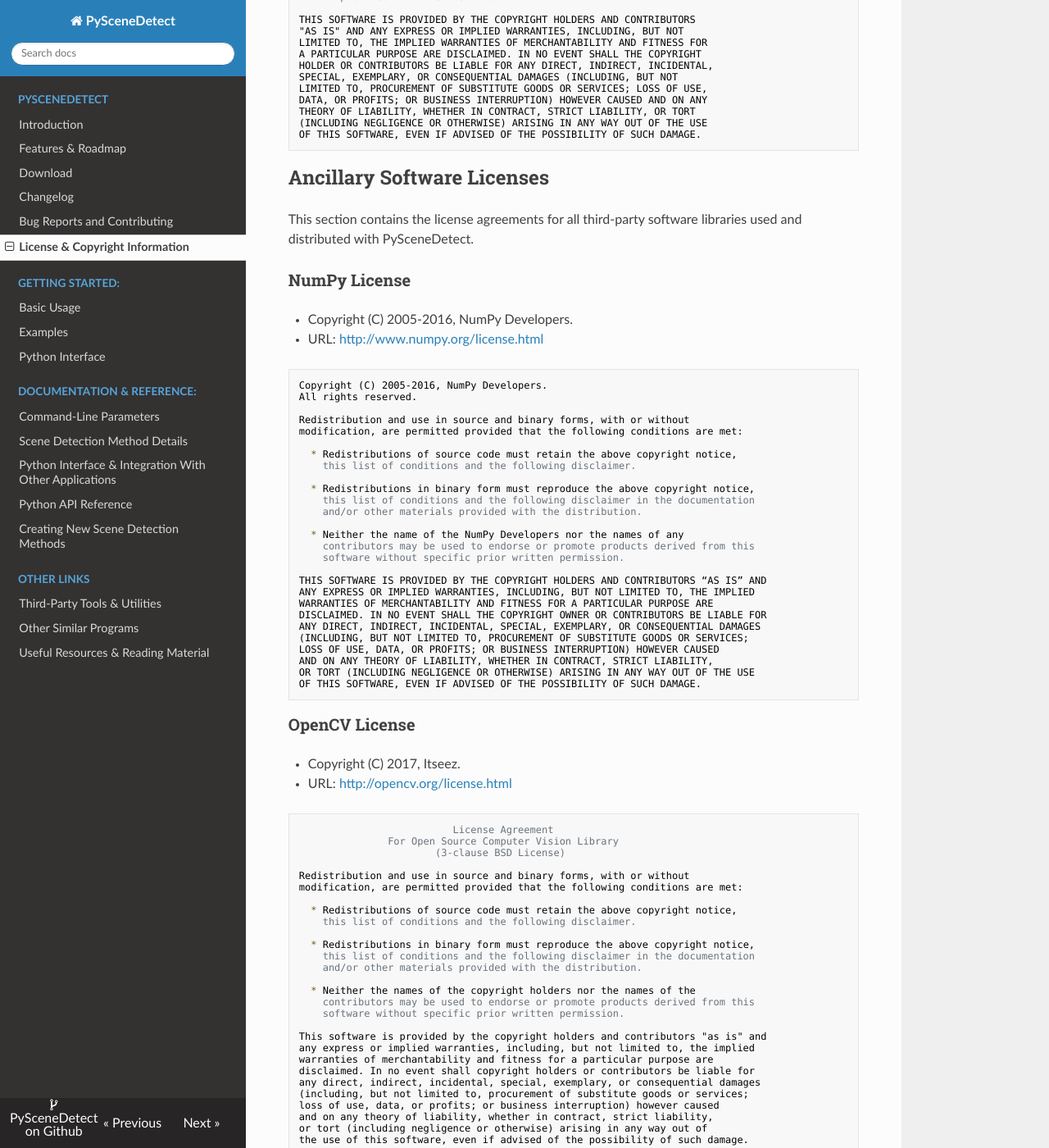
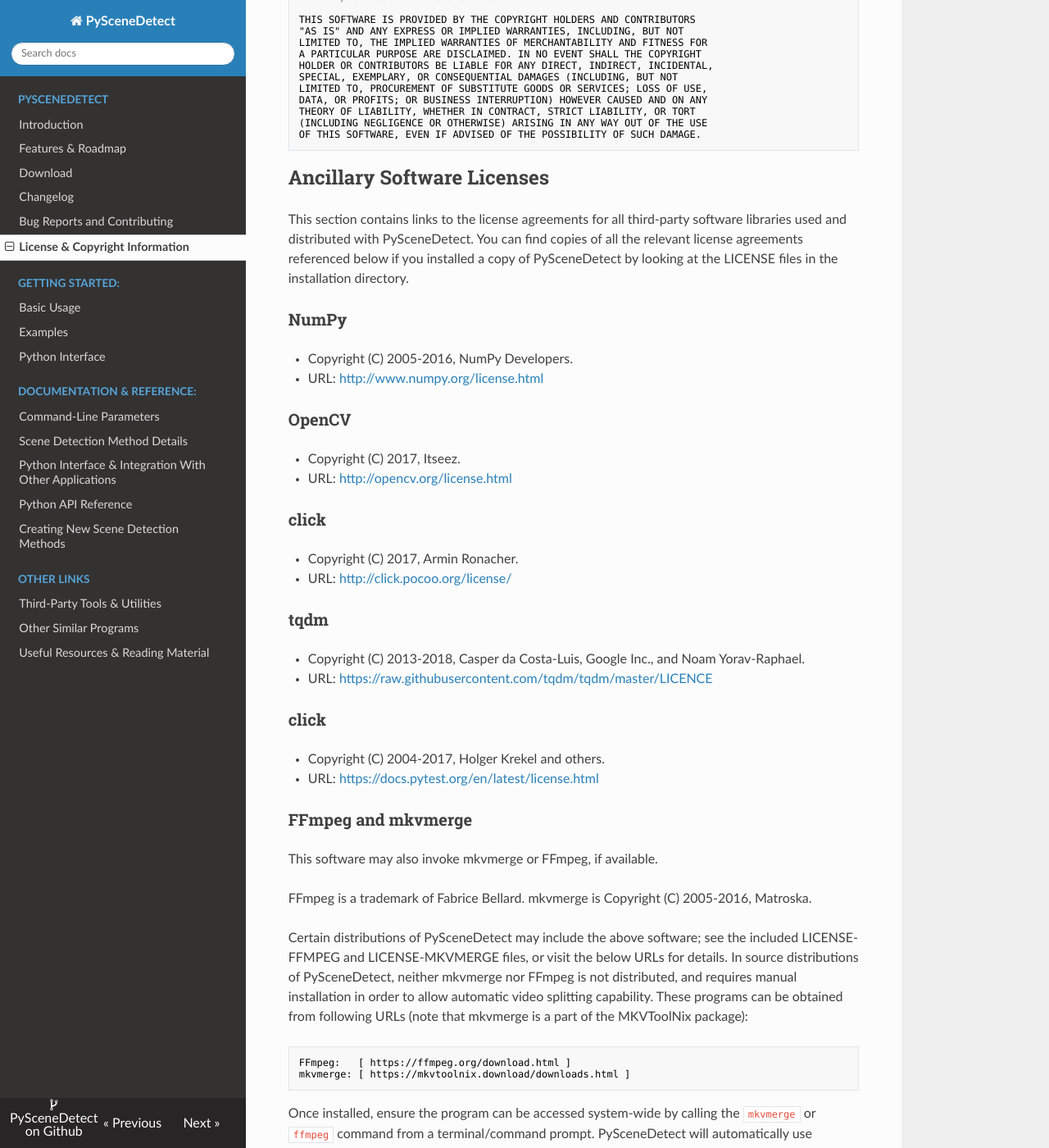
Before and after one commit to vovamushak/PySceneDetect, an MkDocs documentation site: the page built from docs/copyright.md, in a window 1280 px wide and 1400 px high, scrolled down 417 px. Shown: the whole window at 82% size. Built offline with MkDocs 1.6.1, drawn with Linux system fonts in a browser that asks for light colours; nearby versions of some CDN libraries; old or Windows-style settings are respelled for this version of MkDocs; some of the changed text lies outside the part shown.

Commit message:
Modify SceneDetect base class is_processing_required method to always return True if no metric keys have been assigned/used, preventing a possibly erronous call to the StatsManager's metrics_exist method with an empty list of frame metric keys.  Update LICENSE and documentation copyright page.

````diff
--- a/docs/copyright.md
+++ b/docs/copyright.md
@@ -6,7 +6,7 @@
                 PySceneDetect License (BSD 2-Clause)
           < http://www.bcastell.com/projects/pyscenedetect >
 
-Copyright (C) 2012-2017, Brandon Castellano.
+Copyright (C) 2012-2018, Brandon Castellano.
 All rights reserved.
 
 Redistribution and use in source and binary forms, with or without
@@ -34,78 +34,69 @@ THEORY OF LIABILITY, WHETHER IN CONTRACT, STRICT LIABILITY, OR TORT
 OF THIS SOFTWARE, EVEN IF ADVISED OF THE POSSIBILITY OF SUCH DAMAGE.
 ```
 
+
 ## Ancillary Software Licenses
 
-This section contains the license agreements for all third-party software libraries used and distributed with PySceneDetect.
+This section contains links to the license agreements for all third-party software libraries used and distributed with PySceneDetect.  You can find copies of all the relevant license agreements referenced below if you installed a copy of PySceneDetect by looking at the LICENSE files in the installation directory.
 
 
-### NumPy License
+### NumPy
 
  - Copyright (C) 2005-2016, NumPy Developers.
  - URL: <a href="http://www.numpy.org/license.html" alt="NumPy License">http://www.numpy.org/license.html</a>
 
-```md
-Copyright (C) 2005-2016, NumPy Developers.
-All rights reserved.
 
-Redistribution and use in source and binary forms, with or without
-modification, are permitted provided that the following conditions are met:
-
-  * Redistributions of source code must retain the above copyright notice,
-    this list of conditions and the following disclaimer.
-
-  * Redistributions in binary form must reproduce the above copyright notice,
-    this list of conditions and the following disclaimer in the documentation
-    and/or other materials provided with the distribution.
-
-  * Neither the name of the NumPy Developers nor the names of any
-    contributors may be used to endorse or promote products derived from this
-    software without specific prior written permission.
-
-THIS SOFTWARE IS PROVIDED BY THE COPYRIGHT HOLDERS AND CONTRIBUTORS “AS IS” AND
-ANY EXPRESS OR IMPLIED WARRANTIES, INCLUDING, BUT NOT LIMITED TO, THE IMPLIED
-WARRANTIES OF MERCHANTABILITY AND FITNESS FOR A PARTICULAR PURPOSE ARE
-DISCLAIMED. IN NO EVENT SHALL THE COPYRIGHT OWNER OR CONTRIBUTORS BE LIABLE FOR
-ANY DIRECT, INDIRECT, INCIDENTAL, SPECIAL, EXEMPLARY, OR CONSEQUENTIAL DAMAGES
-(INCLUDING, BUT NOT LIMITED TO, PROCUREMENT OF SUBSTITUTE GOODS OR SERVICES;
-LOSS OF USE, DATA, OR PROFITS; OR BUSINESS INTERRUPTION) HOWEVER CAUSED
-AND ON ANY THEORY OF LIABILITY, WHETHER IN CONTRACT, STRICT LIABILITY,
-OR TORT (INCLUDING NEGLIGENCE OR OTHERWISE) ARISING IN ANY WAY OUT OF THE USE
-OF THIS SOFTWARE, EVEN IF ADVISED OF THE POSSIBILITY OF SUCH DAMAGE.
-```
-
-### OpenCV License
+### OpenCV
 
  - Copyright (C) 2017, Itseez.
  - URL: <a href="http://opencv.org/license.html" alt="OpenCV License">http://opencv.org/license.html</a>
 
-```md
-                          License Agreement
-               For Open Source Computer Vision Library
-                       (3-clause BSD License)
 
-Redistribution and use in source and binary forms, with or without
-modification, are permitted provided that the following conditions are met:
+### click
 
-  * Redistributions of source code must retain the above copyright notice,
-    this list of conditions and the following disclaimer.
+ - Copyright (C) 2017, Armin Ronacher.
+ - URL: <a href="http://click.pocoo.org/license/" alt="click License">http://click.pocoo.org/license/</a>
 
-  * Redistributions in binary form must reproduce the above copyright notice,
-    this list of conditions and the following disclaimer in the documentation
-    and/or other materials provided with the distribution.
 
-  * Neither the names of the copyright holders nor the names of the
-    contributors may be used to endorse or promote products derived from this
-    software without specific prior written permission.
+### tqdm
 
-This software is provided by the copyright holders and contributors "as is" and
-any express or implied warranties, including, but not limited to, the implied
-warranties of merchantability and fitness for a particular purpose are
-disclaimed. In no event shall copyright holders or contributors be liable for
-any direct, indirect, incidental, special, exemplary, or consequential damages
-(including, but not limited to, procurement of substitute goods or services;
-loss of use, data, or profits; or business interruption) however caused
-and on any theory of liability, whether in contract, strict liability,
-or tort (including negligence or otherwise) arising in any way out of
-the use of this software, even if advised of the possibility of such damage.
-```
+ - Copyright (C) 2013-2018, Casper da Costa-Luis, Google Inc., and Noam Yorav-Raphael.
+ - URL: <a href="https://raw.githubusercontent.com/tqdm/tqdm/master/LICENCE" alt="tqdm License">https://raw.githubusercontent.com/tqdm/tqdm/master/LICENCE</a>
+
+
+### click
+
+ - Copyright (C) 2004-2017, Holger Krekel and others.
+ - URL: <a href="https://docs.pytest.org/en/latest/license.html" alt="pytest License">https://docs.pytest.org/en/latest/license.html</a>
+
+
+### FFmpeg and mkvmerge
+
+This software may also invoke mkvmerge or FFmpeg, if available.
+
+FFmpeg is a trademark of Fabrice Bellard.
+mkvmerge is Copyright (C) 2005-2016, Matroska.
+
+Certain distributions of PySceneDetect may include the above software;
+see the included LICENSE-FFMPEG and LICENSE-MKVMERGE files, or visit the
+below URLs for details.  In source distributions of PySceneDetect,
+neither mkvmerge nor FFmpeg is not distributed, and requires manual
+installation in order to allow automatic video splitting capability.
+These programs can be obtained from following URLs (note that mkvmerge
+is a part of the MKVToolNix package):
+
+    FFmpeg:   [ https://ffmpeg.org/download.html ]
+    mkvmerge: [ https://mkvtoolnix.download/downloads.html ]
+
+Once installed, ensure the program can be accessed system-wide by calling
+the `mkvmerge` or `ffmpeg` command from a terminal/command prompt.
+PySceneDetect will automatically use whichever program is available on
+the computer, depending on the specified command-line options.
+
+
+### Python
+
+Additionally, certain Windows distributions may include a compiled
+Python distribution. For license information regarding the distributed
+version of Python, see the LICENSE files in the installation directory,
+or visit the following URL: [ https://docs.python.org/3/license.html ]
````
Also changed, not shown: 2 other files.
